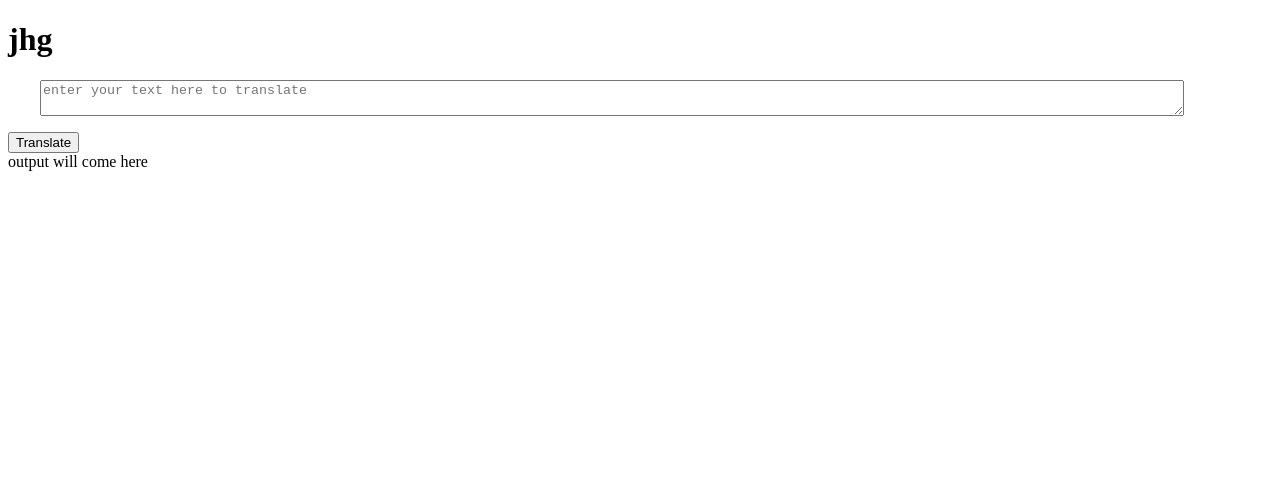
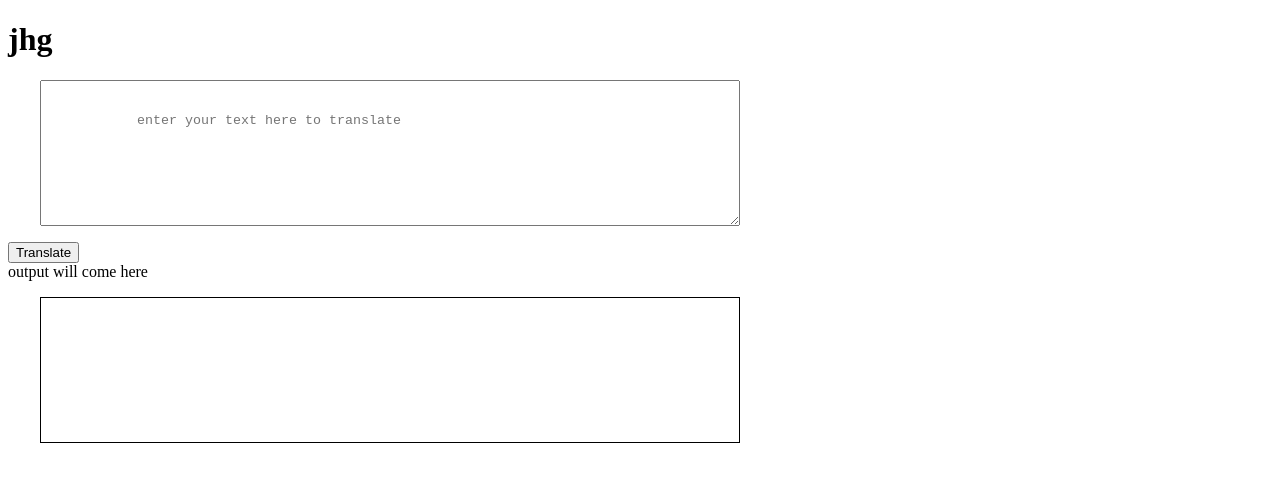
Before and after one commit to saahith23/banana-talk, a plain HTML site: page index.html in a window 1280 px wide. Drawn offline with Linux system fonts and the light colour scheme.

Commit message:
input output

```diff
--- a/app.js
+++ b/app.js
@@ -3,10 +3,12 @@
 // alert(welcomeMessage);
 var btnTranslate= document.querySelector("#btnTranslate");
 var txtInput= document.querySelector("#textarea");
-console.log("txtInput");
+var outputDiv = document.querySelector("#output");
+
+
+
 function clickHandler()
 {
-    console.log("clicked!");
-    console.log("input", txtInput.value);
+    outputDiv.innerText = "kfgjhad;o"+ txtInput.value;
 };
 btnTranslate.addEventListener("click",clickHandler)
--- a/index.html
+++ b/index.html
@@ -7,15 +7,19 @@
     <title>bananatalk</title>
   <style>
       textarea{
-          width:90%;
-          height:10;
+          width:40%;
+          height:10vh;
           display: block;
           margin:1rem 2rem;
+          padding: 2rem 6rem;
       }
-      output{
+      #output {
 
-        border: 1rem 5rem;
+        border: 1px solid black;
+        height: 10vh;
+        width: 40%;
         padding: 2rem 6rem;
+        margin:1rem 2rem;
       }
   </style>
 
```
